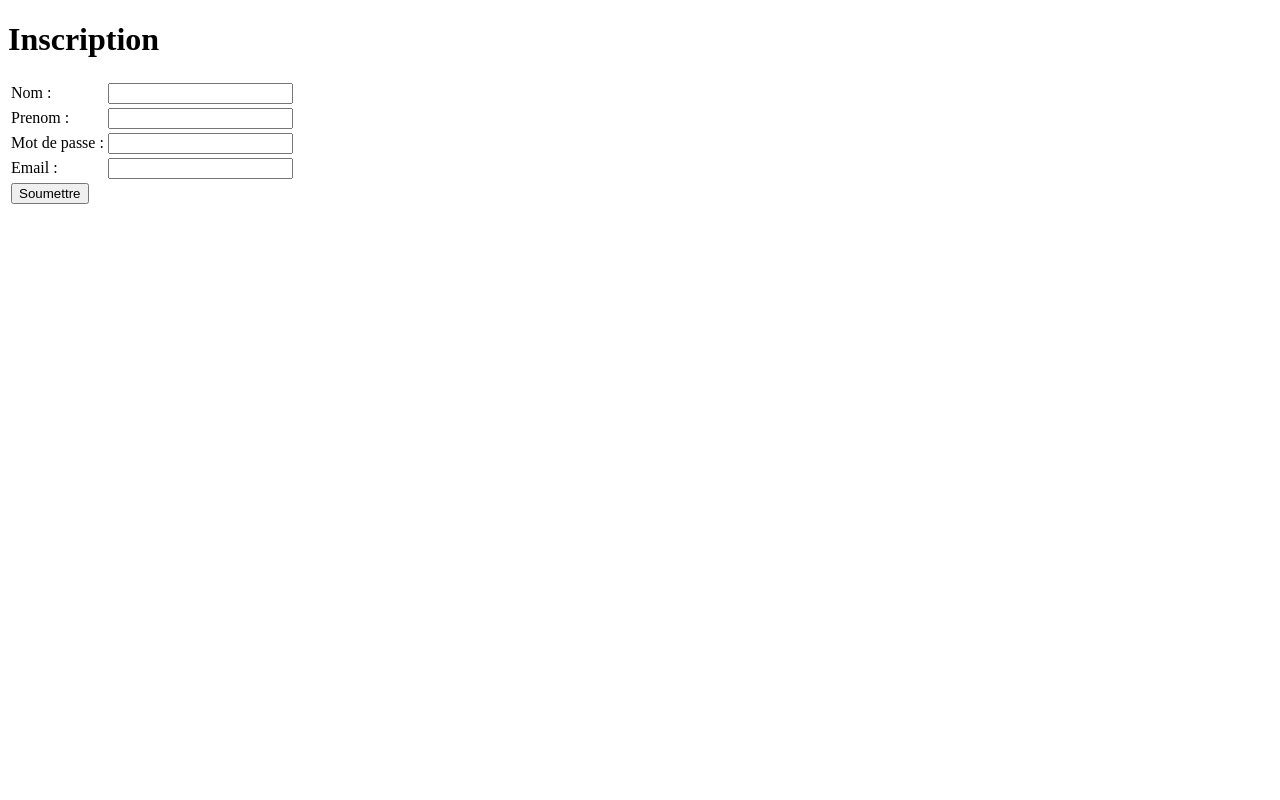
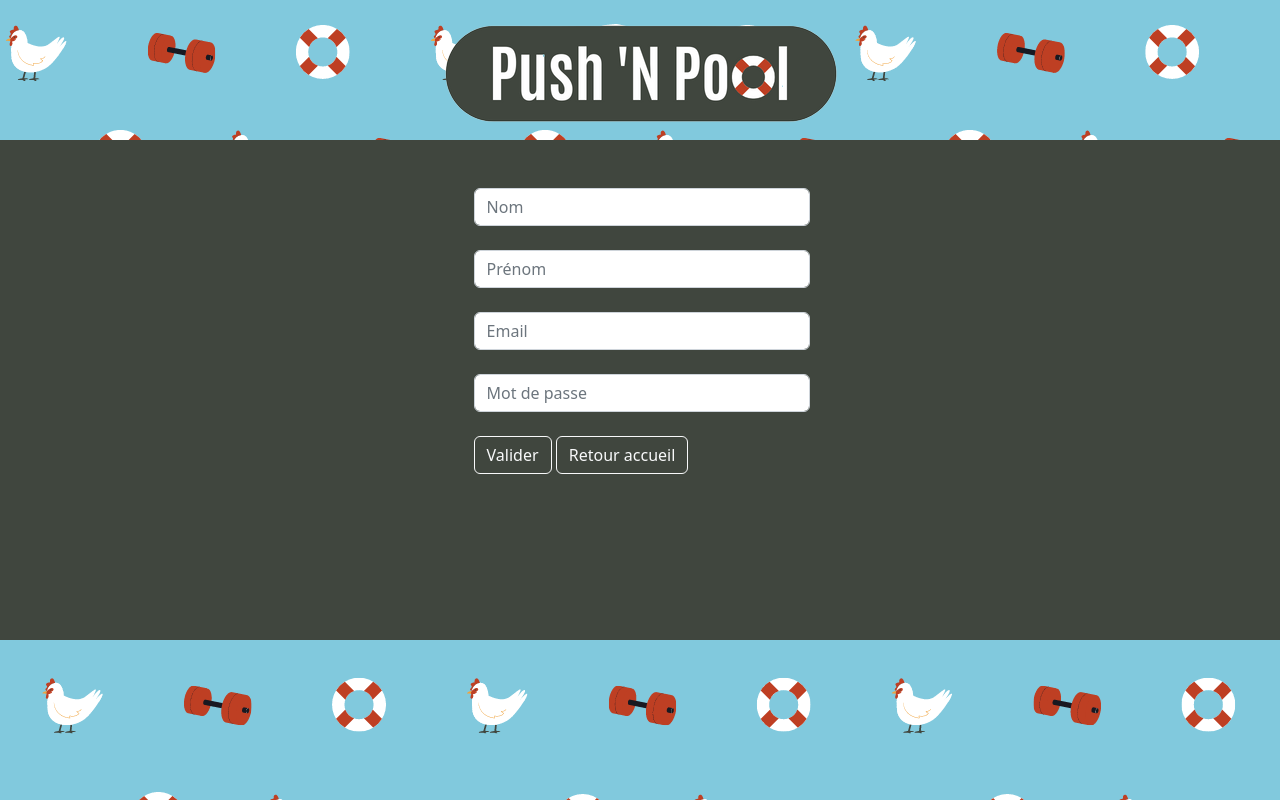
Before and after one commit to Maxence-bth/Projet_web, a PHP site: page /push_n_pool/signInFormCoach.html in a window 1280 px wide. Run offline with PHP 8.4, Linux system fonts and the light colour scheme.

Commit message:
inscription coach

```diff
--- a/signInFormCoach.html
+++ b/signInFormCoach.html
@@ -2,37 +2,45 @@
 <html>
   <head>
     <meta charset="utf-8" />
+    <link rel="stylesheet" text="text/css" href="signInForm.css">
+    <script src="https://cdn.jsdelivr.net/npm/bootstrap@5.2.0-beta1/dist/js/bootstrap.bundle.min.js"></script>
+    <link rel="stylesheet" href="https://cdn.jsdelivr.net/npm/bootstrap@5.2.0-beta1/dist/css/bootstrap.min.css">
+
   </head>
   <body>
- <h1>Inscription</h1>
-    <form action="createAccountCoach.php" method="post">
-      <table>
+    <br>
+    <div id ="title"><p> <img src="images/title.png" alt="erreur" width="400" height="100"></p></div>
+    <fieldset>
+      <br><br>
+      <form action="createAccountCoach.php" method="post">
 
-        <tr>
-          <td>Nom :</td>
-          <td><input type="text" name="nom" /></td>
-        </tr>
-        <tr>
-            <td>Prenom :</td>
-            <td><input type="text" name="prenom" /></td>
-          </tr>
-          <tr>
-            <td>Mot de passe :</td>
-            <td><input type="password" name="password" /></td>
-          </tr>
-        <tr>
-            <td>Email :</td>
-            <td><input type="text" name="mail" /></td>
-          </tr>
+      <form class="row g-3">
+        <div class="col-sm-5">
+
+          <input type="text" class="form-control" name="nom" placeholder="Nom">
+        </div><br>
+        <div class="col-sm-5">
+
+          <input type="text" class="form-control" name="prenom" placeholder="Prénom">
+        </div><br>
+        <div class="col-sm-5">
+
+          <input type="email" class="form-control" name="mail" placeholder="Email">
+        </div><br>
+        <div class="col-sm-5">
+
+          <input type="password" class="form-control" id="password"placeholder="Mot de passe" name="password">
+        </div><br>
+
+        <div class="col-12">
+          <button type="submit" class="btn btn-outline-light">Valider</button>
+          <a href="index.html"><button type="button" class="btn btn-outline-light">Retour accueil</button></a>
+        </div>
+      </form>
+      <div id="errordiv"></div>
+    </fieldset>
 
 
-          <td colspan="2" align="left">
 
-            <input type="submit" value="Soumettre" name="Valider" />
-          </td>
-        </tr>
-      </table>
-    </form>
-    <div id="errordiv"></div>
   </body>
 </html>
```
Also changed, not shown: createAccountCoach.php (+22 -0 lines).
